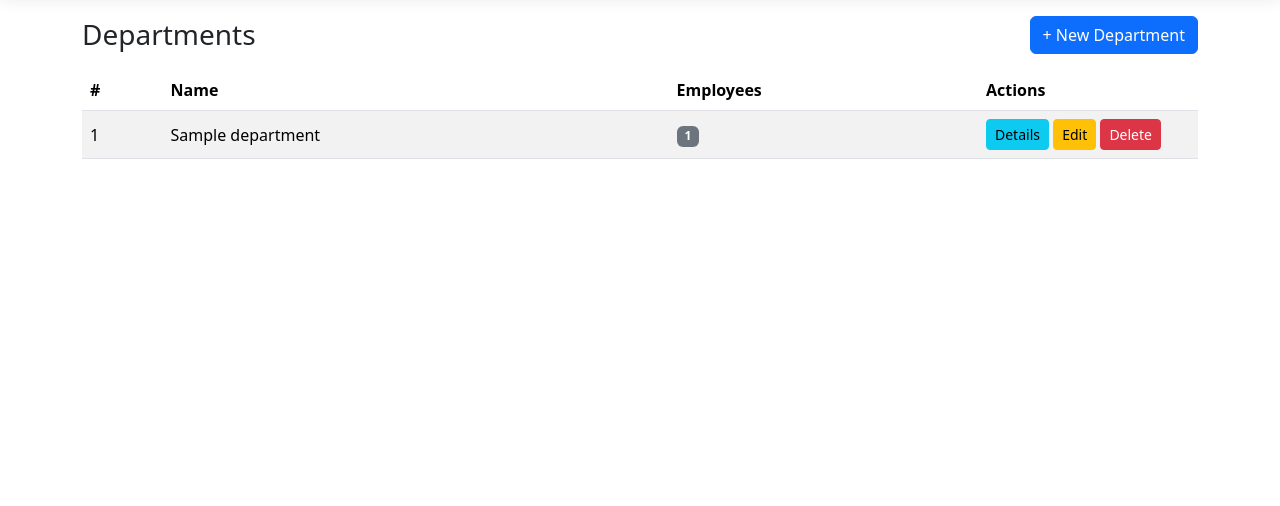
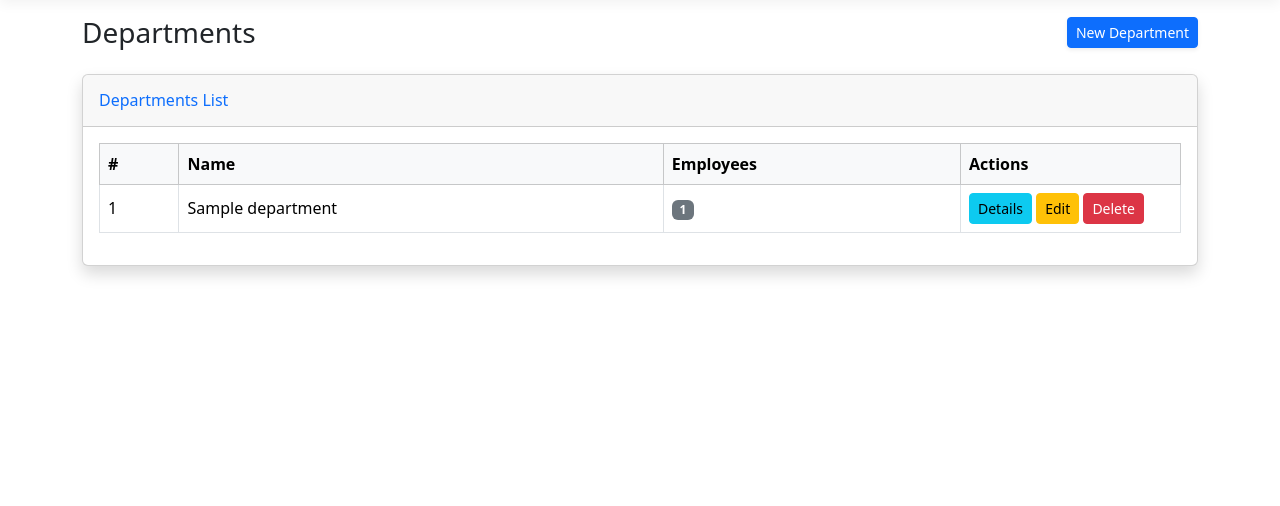
Before and after one commit to mohamedossama143/EmployeeManagementSystem, an ASP.NET Core app: page /Department in a window 1280 px wide. Shown: the part 57-563 px from the top of the page. Run offline with ASP.NET Core 8, Linux system fonts and the light colour scheme; tables that the repository leaves empty hold one stand-in row (values such as "Sample post"); style sheets or scripts are compiled from the project's sources.

Commit message:
Update Index.cshtml
Apply SB Admin 2 template across all pages

```diff
--- a/Views/Department/Index.cshtml
+++ b/Views/Department/Index.cshtml
@@ -4,9 +4,11 @@
     ViewData["Title"] = "Departments";
 }
 
-<div class="d-flex justify-content-between align-items-center mb-3">
-    <h1 class="h3 mb-0">Departments</h1>
-    <a asp-action="Create" class="btn btn-primary">+ New Department</a>
+<div class="d-sm-flex align-items-center justify-content-between mb-4">
+    <h1 class="h3 mb-0 text-gray-800">Departments</h1>
+    <a asp-action="Create" class="d-none d-sm-inline-block btn btn-sm btn-primary shadow-sm">
+        <i class="fas fa-plus fa-sm text-white-50"></i> New Department
+    </a>
 </div>
 
 @if (TempData["Success"] != null)
@@ -18,8 +20,14 @@
     <div class="alert alert-danger">@TempData["Error"]</div>
 }
 
-<table class="table table-striped align-middle">
-    <thead>
+<div class="card shadow mb-4">
+    <div class="card-header py-3">
+        <h6 class="m-0 font-weight-bold text-primary">Departments List</h6>
+    </div>
+    <div class="card-body">
+        <div class="table-responsive">
+            <table class="table table-bordered table-hover align-middle" width="100%" cellspacing="0">
+                <thead class="table-light">
                     <tr>
                         <th>#</th>
                         <th>@Html.DisplayNameFor(m => m.Name)</th>
@@ -43,3 +51,6 @@
                     }
                 </tbody>
             </table>
+        </div>
+    </div>
+</div>
```
Lines whose indentation alone changed are shown as unchanged.
